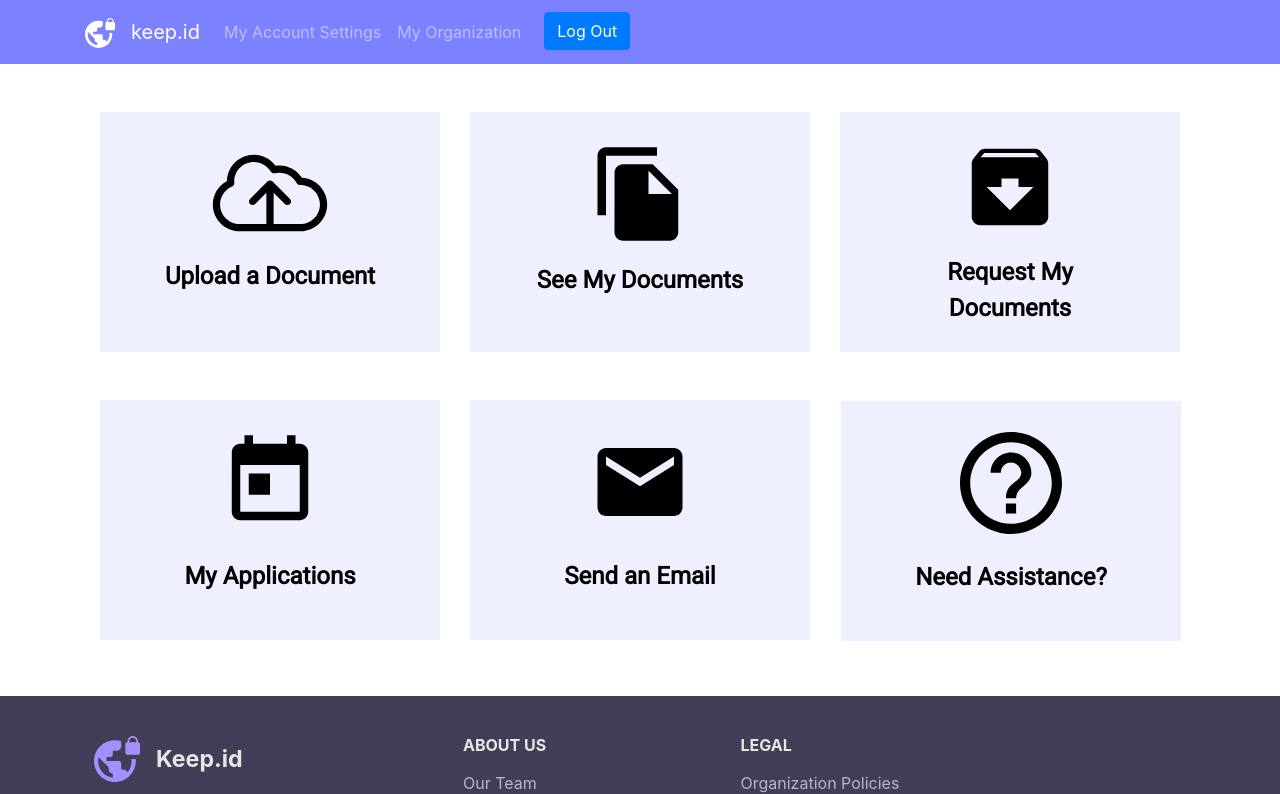
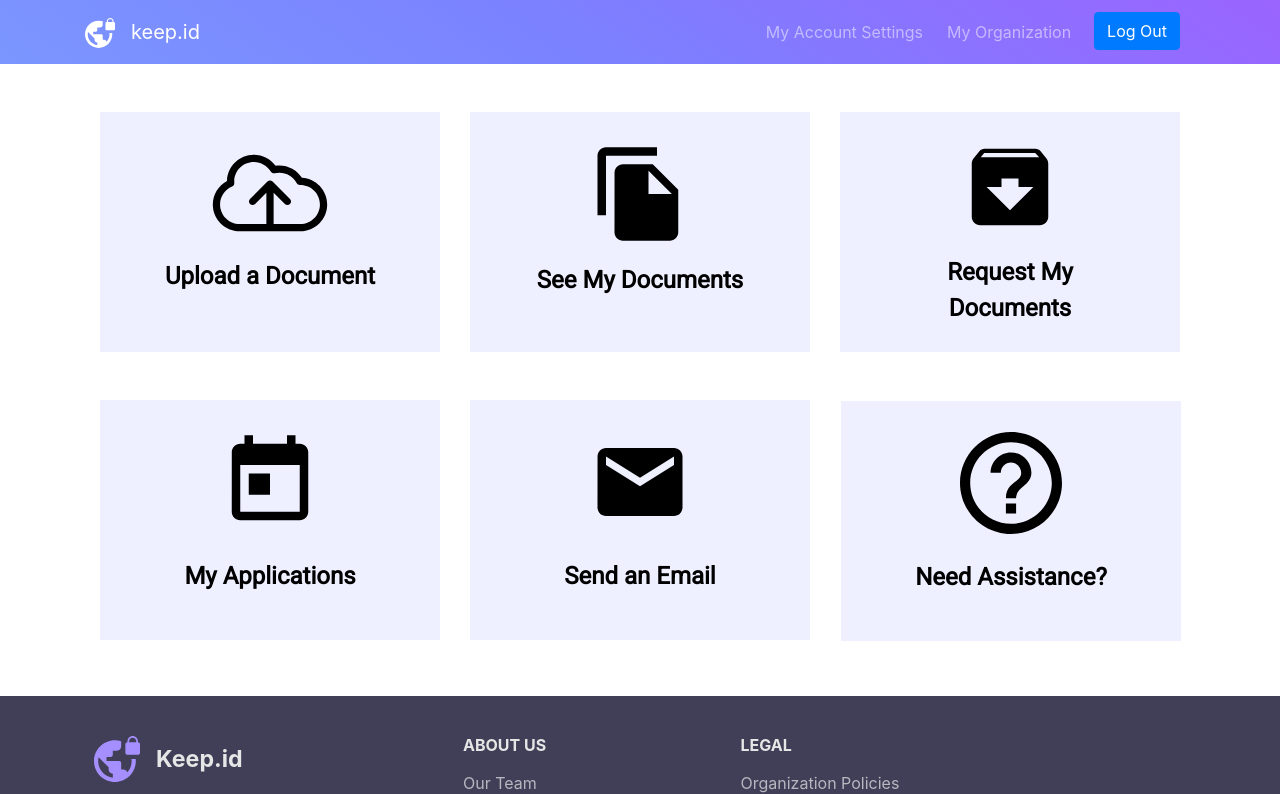
Before and after one commit to keepid/keepid_client, a React (Create React App) app: page /home in a window 1280 px wide. Shown: the top 794 px of the page. Built offline with nearby package versions, Linux system fonts and the light colour scheme.

Commit message:
fixed styling

```diff
--- a/src/components/Header.tsx
+++ b/src/components/Header.tsx
@@ -100,20 +100,19 @@ class Header extends Component<Props, State, {}> {
               <button className="navbar-toggler" type="button" data-toggle="collapse" data-target="#navbarToggleLoggedIn" aria-controls="navbarToggleLoggedIn" aria-expanded="false" aria-label="Toggle navigation">
                 <span className="navbar-toggler-icon" />
               </button>
-
-              <div className="collapse navbar-collapse" id="navbarToggleLoggedIn">
-                <ul className="navbar-nav mr-auto mt-2 mt-lg-0 d-flex">
+              <div className="navbar-collapse collapse w-100 order-3 dual-collapse2" id="navbarToggleLoggedIn">
+                <ul className="navbar-nav ml-auto">
                   <li className="nav-item col-med-2 my-1 flex-fill">
                     <a className="nav-link" href="/settings">My Account Settings</a>
                   </li>
-                  <li className="nav-item col-med-2 my-1 flex-fill">
+                  <li className="nav-item col-med-2 my-1 ml-2 flex-fill">
                     <a className="nav-link" href="/my-organization">My Organization</a>
                   </li>
                   <div className="col-auto my-1 flex-fill">
                     <button type="submit" onClick={logOut} className="btn btn-primary">Log Out</button>
                   </div>
                 </ul>
-              </div>
+            </div>
             </div>
           </nav>
         </div>
@@ -140,7 +139,7 @@ class Header extends Component<Props, State, {}> {
             </button>
 
             <div className="collapse navbar-collapse" id="navbarToggle">
-              <ul className="navbar-nav mr-auto mt-2 mt-lg-0" />
+              <ul className="navbar-nav mr-auto mt-2 mt-lg-0 " />
               <form>
                 <div className="form-row align-items-center">
                   <div className="col-med-2 my-1">
--- a/src/static/styles/App.scss
+++ b/src/static/styles/App.scss
@@ -22,7 +22,8 @@ $footer-color:#413f57;
 $footer-text-color: rgb(183, 183, 192);
 $footer-text-color-accent: rgb(230, 230, 230);
 .navbar-custom {
-	background-color: $primary-theme;
+	background: rgb(123,150,255);
+	background: linear-gradient(35deg, rgba(123,150,255,1) 0%, rgba(123,129,255,1) 45%, rgba(154,100,255,1) 100%);
 	color: white
 }
 
```
